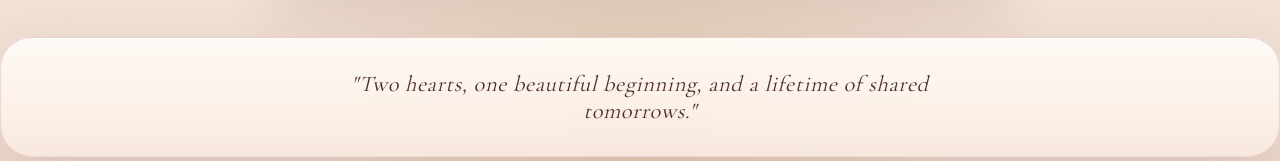
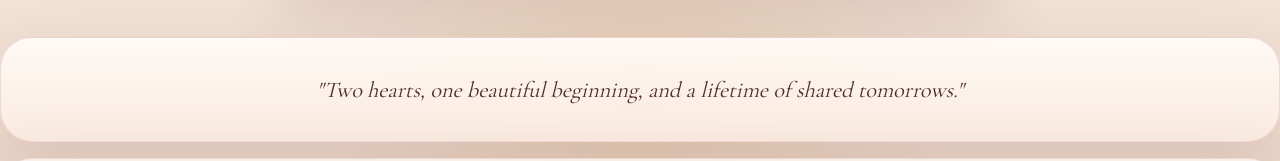
Before and after one commit to JaisonD07/wedding-invitation, a plain HTML site: page index.html in a window 1280 px wide. Shown: the part 1031-1192 px from the top of the page. Drawn offline with nearby package versions, Linux system fonts and the light colour scheme.

Commit message:
Update styles.css

```diff
--- a/styles.css
+++ b/styles.css
@@ -981,12 +981,13 @@
   margin: 0;
   font-family: "Cormorant Garamond", serif;
   font-size: clamp(1rem, 2vw, 1.4rem);
+  line-height:1.75;
   font-style: italic;
-  max-width: 600px;
+  /*max-width: 600px;
   margin-left: auto;
   margin-right: auto;
   font-weight: 400;
-  letter-spacing: 0.03em;
+  letter-spacing: 0.03em;*/
 }
 
 .footer-panel {
```
